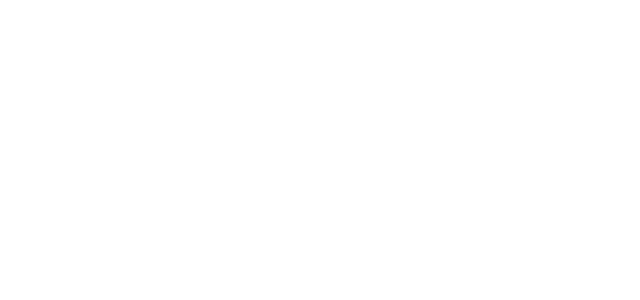
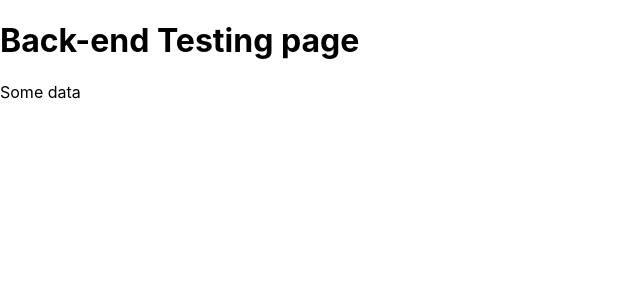
Before and after one commit to hodoabdirizak/CPS714-F2023, a React (Create React App) app in the folder front_end/: page /backend-testing in a window 1280 px wide. Shown: the top 300 px of the page, without its empty margins (0-640 px from the left). Built offline with nearby package versions, Linux system fonts and the light colour scheme; no server answers.

Commit message:
init node, express, and nodemon

```diff
--- a/front_end/package.json
+++ b/front_end/package.json
@@ -2,6 +2,7 @@
   "name": "client",
   "version": "0.1.0",
   "private": true,
+  "proxy": "http://localhost:5000",
   "dependencies": {
     "@fortawesome/fontawesome-svg-core": "^6.4.2",
     "@fortawesome/free-brands-svg-icons": "^6.4.2",
@@ -12,7 +13,10 @@
     "@testing-library/jest-dom": "^5.17.0",
     "@testing-library/react": "^13.4.0",
     "@testing-library/user-event": "^13.5.0",
+    "cors": "^2.8.5",
+    "express": "^4.18.2",
     "font-awesome": "^4.7.0",
+    "nodemon": "^3.0.1",
     "react": "^18.2.0",
     "react-dom": "^18.2.0",
     "react-native-svg": "^13.14.0",
--- a/front_end/src/Routes.js
+++ b/front_end/src/Routes.js
@@ -2,6 +2,7 @@ import { BrowserRouter as Router, Switch, Route } from 'react-router-dom';
 import { HomePage } from './pages/HomePage';
 import { LoginPage } from './pages/LoginPage';
 import { SignUpPage } from './pages/SignUpPage';
+import { BackEndTesting } from './pages/BackEndTesting';
 
 const Routes = () => {
     return (
@@ -16,6 +17,9 @@ const Routes = () => {
                 <Route path="/signup">
                     <SignUpPage/>
                 </Route>
+                <Route path="/backend-testing">
+                    <BackEndTesting/>
+                </Route>
             </Switch>
         </Router>
     )
--- /dev/null
+++ b/front_end/src/pages/BackEndTesting.js
@@ -0,0 +1,25 @@
+// pages/SignUpPage.js
+import React, { useState } from 'react';
+
+export const BackEndTesting = () => {
+  const [returnedData, setReturnedData] = useState(['Some data']);
+  const getData = async (url) => {
+    const newData = await fetch(url, {
+      method: 'GET',
+      headers: {
+        'content-type': 'application/json',
+        'Accept': 'application/json'
+      }
+    })
+      .then(res => res.json());
+    console.log(newData);
+  }
+
+  getData('/api');
+  return (
+    <div>
+      <h1>Back-end Testing page</h1>
+      {returnedData}
+    </div>
+  );
+}
```
Also changed, not shown: front_end/server.js (added, +25 -0 lines), 1 other file (tests, documents, lock files or other folders).
